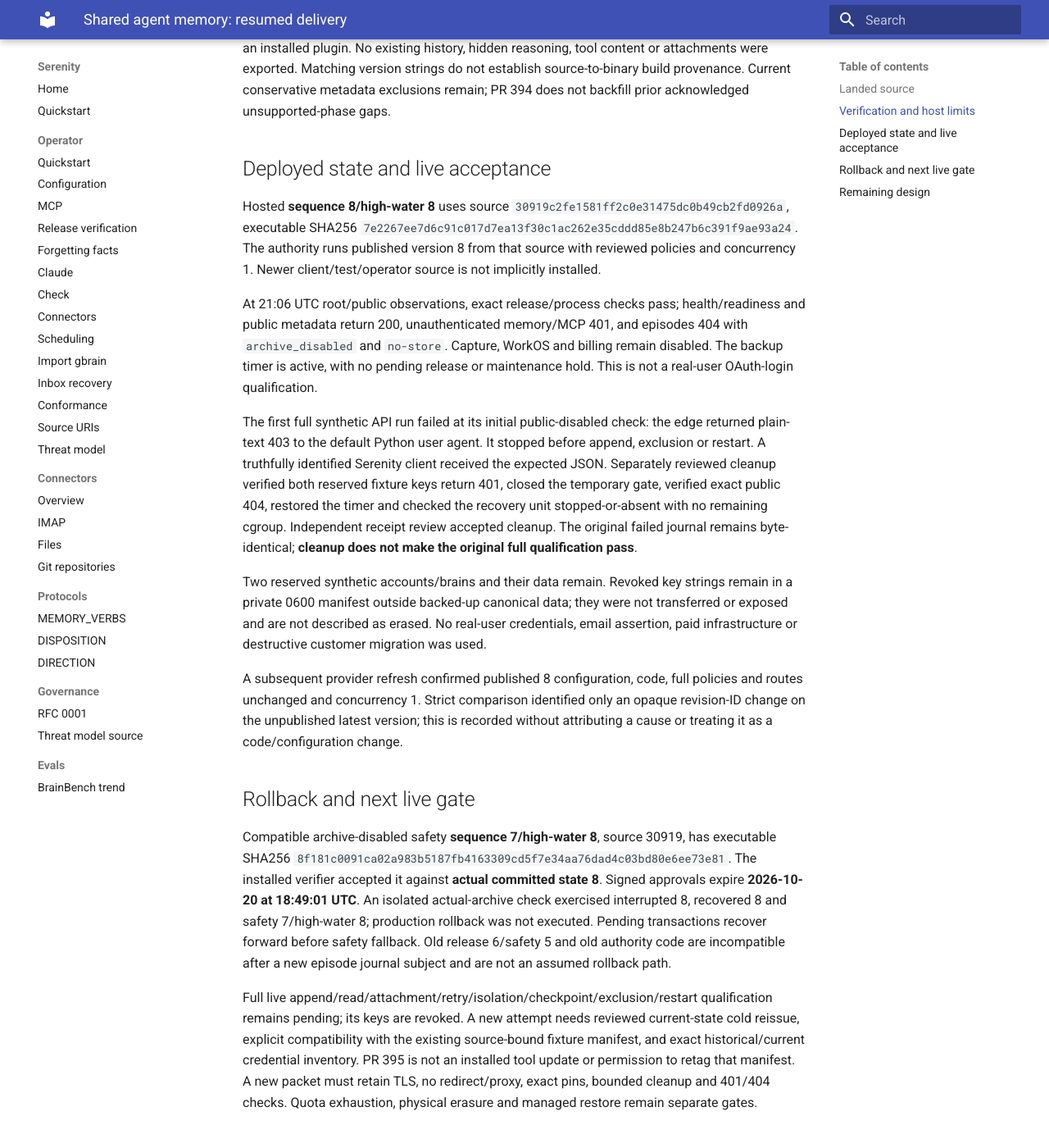
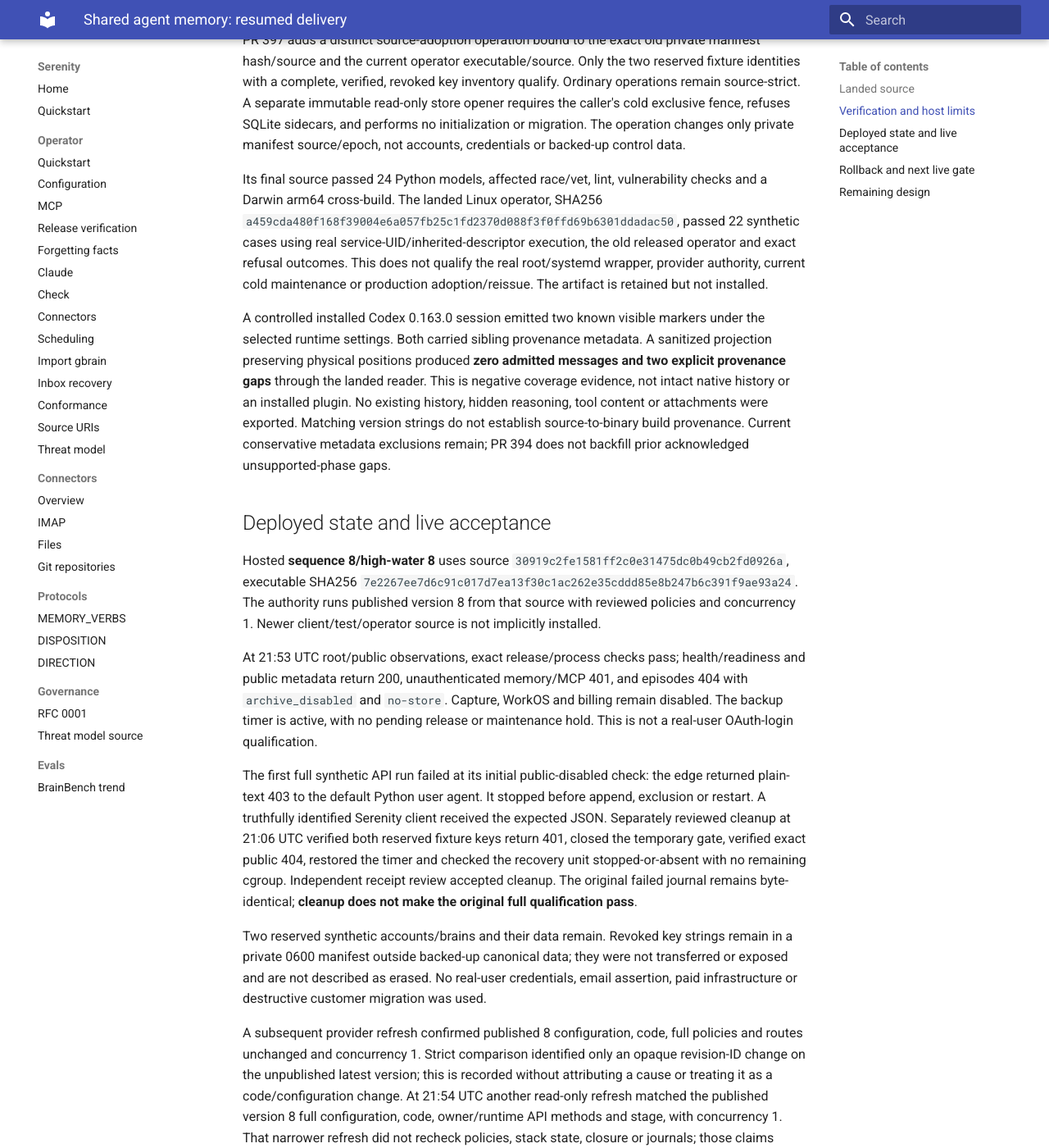
Before and after one commit to sirerun/serenity, an MkDocs documentation site: the page built from docs/launch/shared-agent-memory-resume-2026-10-16.md, in a window 1280 px wide and 1400 px high, scrolled down 1803 px. Shown: the whole window at 82% size. Built offline with MkDocs 1.6.1 and Material for MkDocs 9.7.7, drawn with Linux system fonts in a browser that asks for light colours; some of the changed text lies outside the part shown.

Commit message:
Record source adoption landing and refreshed default-off release evidence

```diff
--- a/docs/launch/shared-agent-memory-resume-2026-10-16.md
+++ b/docs/launch/shared-agent-memory-resume-2026-10-16.md
@@ -16,6 +16,8 @@
 | [394](https://github.com/sirerun/serenity/pull/394) | `3b90f59a4ba983d5f8259f9c590a7ed758a620f9` | `25d74ce0c64e0032516b38a6902d579c43eb8c1a` | Codex partial-answer phase through protected synthetic import |
 | [395](https://github.com/sirerun/serenity/pull/395) | `6c06849c9375796bf7b1b7c74db93592097185bf` | `5dcef0a9e5d3b9091ced4e7ab99fe24c2af63bc0` | Offline recovery of correctly verified, recorded revoked fixture keys |
 | [396](https://github.com/sirerun/serenity/pull/396) | `8e753dad3cffdce38e4118d68f82b9eedfb664fe` | `e1f12e3c7ba7ec5e8807adf156a87f3c07793c47` | Actual portable backup/restore with frozen-account and external replay qualification |
+
+| [397](https://github.com/sirerun/serenity/pull/397) | `49a88d7ee5d888f0c7e9fe9ab01a4cf55ff5c4ea` | `f4c091e42fdebc493555093f9e3baf8a0f216a4d` | Explicit offline fixture source adoption; fenced read-only store admission |
 
 Each landed tree equals its independently accepted tree and is reachable from
 main. Actions jobs did not start because the account is billing-locked.
@@ -44,6 +46,22 @@
 portable restore boundary; it does not establish provider admission, activation
 or managed production restore.
 
+PR 397 adds a distinct source-adoption operation bound to the exact old private
+manifest hash/source and the current operator executable/source. Only the two
+reserved fixture identities with a complete, verified, revoked key inventory
+qualify. Ordinary operations remain source-strict. A separate immutable read-only
+store opener requires the caller's cold exclusive fence, refuses SQLite sidecars,
+and performs no initialization or migration. The operation changes only private
+manifest source/epoch, not accounts, credentials or backed-up control data.
+
+Its final source passed 24 Python models, affected race/vet, lint, vulnerability
+checks and a Darwin arm64 cross-build. The landed Linux operator, SHA256
+`a459cda480f168f39004e6a057fb25c1fd2370d088f3f0ffd69b6301ddadac50`,
+passed 22 synthetic cases using real service-UID/inherited-descriptor execution,
+the old released operator and exact refusal outcomes. This does not qualify the
+real root/systemd wrapper, provider authority, current cold maintenance or
+production adoption/reissue. The artifact is retained but not installed.
+
 A controlled installed Codex 0.163.0 session emitted two known visible markers
 under the selected runtime settings. Both carried sibling provenance metadata.
 A sanitized projection preserving physical positions produced **zero admitted
@@ -62,7 +80,7 @@
 The authority runs published version 8 from that source with reviewed policies
 and concurrency 1. Newer client/test/operator source is not implicitly installed.
 
-At 21:06 UTC root/public observations, exact release/process checks pass;
+At 21:53 UTC root/public observations, exact release/process checks pass;
 health/readiness and public metadata return 200, unauthenticated memory/MCP 401,
 and episodes 404 with `archive_disabled` and `no-store`. Capture, WorkOS and
 billing remain disabled. The backup timer is active, with no pending release or
@@ -71,7 +89,7 @@
 The first full synthetic API run failed at its initial public-disabled check:
 the edge returned plain-text 403 to the default Python user agent. It stopped
 before append, exclusion or restart. A truthfully identified Serenity client
-received the expected JSON. Separately reviewed cleanup verified both reserved
+received the expected JSON. Separately reviewed cleanup at 21:06 UTC verified both reserved
 fixture keys return 401, closed the temporary gate, verified exact public 404,
 restored the timer and checked the recovery unit stopped-or-absent with no
 remaining cgroup. Independent receipt review accepted cleanup. The original
@@ -87,6 +105,11 @@
 policies and routes unchanged and concurrency 1. Strict comparison identified only
 an opaque revision-ID change on the unpublished latest version; this is recorded
 without attributing a cause or treating it as a code/configuration change.
+At 21:54 UTC another read-only refresh matched the published version 8 full
+configuration, code, owner/runtime API methods and stage, with concurrency 1.
+That narrower refresh did not recheck policies, stack state, closure or journals;
+those claims retain their earlier receipt timestamps. The 21:53 root check did
+not rerun the two-key HTTP denial check from the accepted 21:06 cleanup.
 
 ## Rollback and next live gate
 
@@ -101,11 +124,19 @@
 journal subject and are not an assumed rollback path.
 
 Full live append/read/attachment/retry/isolation/checkpoint/exclusion/restart
-qualification remains pending; its keys are revoked. A new attempt needs reviewed
-current-state cold reissue, explicit compatibility with the existing source-bound
-fixture manifest, and exact historical/current credential inventory. PR 395 is
-not an installed tool update or permission to retag that manifest. A new packet
-must retain TLS, no redirect/proxy, exact pins, bounded cleanup and 401/404 checks.
+qualification remains pending; its keys are revoked. A new attempt needs fresh
+reviewed cold maintenance, installation and explicit source adoption using the
+landed operator, then reissue and an exact historical/current credential inventory.
+PR 395/397 are not installed tool updates or permission to retag the manifest.
+
+A separately reviewed offline retry-template copy passed 60 Python models. It
+uses truthful Serenity HTTP identification, explicitly distinguishes the new
+fixture-tool source from hosted source 30919/state 8, and expects exactly two
+recorded credentials per account after one reissue. No actual packet has been
+rendered, uploaded or invoked. Fresh custody/manifest pins and exact operational
+review remain required. The HTTP checker verifies the two current keys; it does
+not claim HTTP denial coverage for all four historical/current key records.
+TLS, no redirect/proxy, bounded cleanup and 401/404 requirements remain.
 Quota exhaustion, physical erasure and managed restore remain separate gates.
 
 ## Remaining design
```
Also changed, not shown: docs/plans/shared-agent-memory-implementation-20261016.md (+7 -3 lines).
